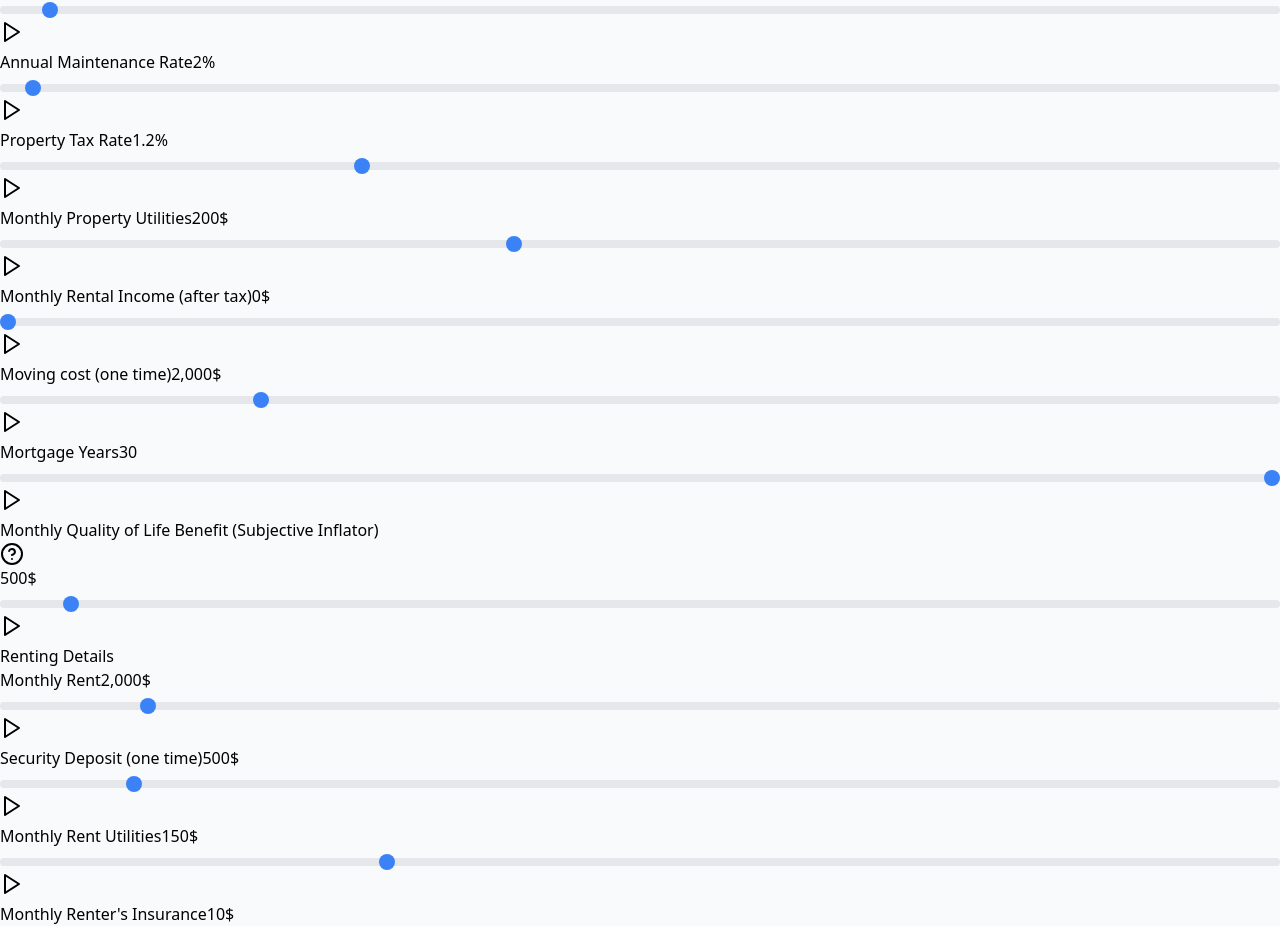
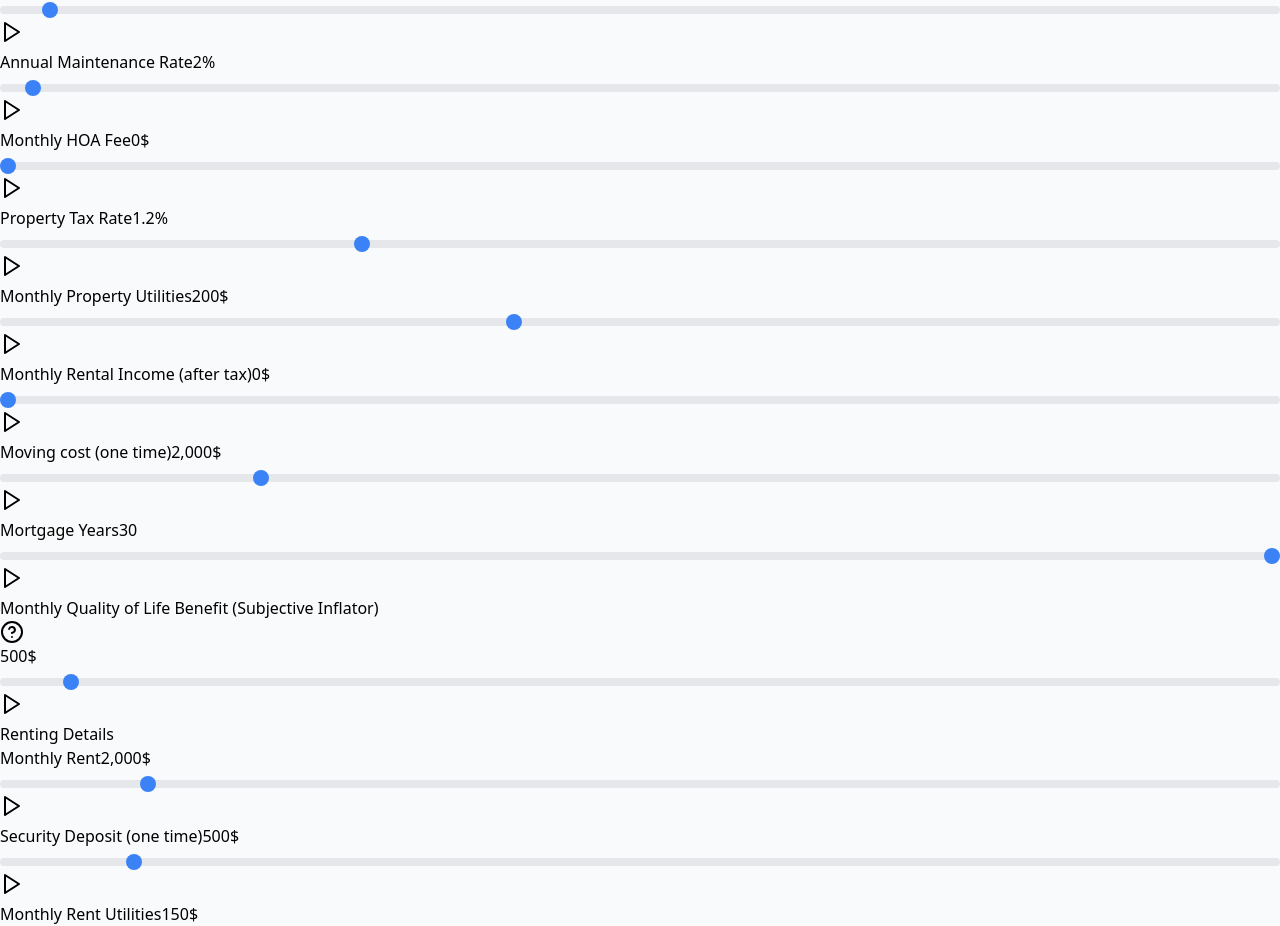
Before and after one commit to MaksimDan/housing-calculator, a React (Vite) app: page / in a window 1280 px wide. Shown: the part 892-1818 px from the top of the page. Built offline with nearby package versions, Linux system fonts and the light colour scheme.

Commit message:
add hoa fee lever

```diff
--- a/src/HousingCalculator.tsx
+++ b/src/HousingCalculator.tsx
@@ -48,6 +48,7 @@ const HousingCalculator = () => {
   const [propertyTaxRate, setPropertyTaxRate] = usePersistedState('housing-propertyTaxRate', 1.2);
   const [closingCostPercent, setClosingCostPercent] = usePersistedState('housing-closingCost', 3);
   const [annualMaintenanceRate, setannualMaintenanceRate] = usePersistedState('housing-maintenanceRate', 2);
+  const [monthlyHOAFee, setMonthlyHOAFee] = usePersistedState('housing-hoaFee', 0);
 
   // Rental Related - Inputs for rental scenario and potential rental income
   const [monthlyRent, setMonthlyRent] = usePersistedState('housing-monthlyRent', 2000);
@@ -62,7 +63,7 @@ const HousingCalculator = () => {
   const [monthlyRenterInsurance, setMonthlyRenterInsurance] = usePersistedState('housing-renterInsurance', 10);
   const [monthlyRentUtilities, setMonthlyRentUtilities] = usePersistedState('housing-rentUtilities', 150);
   const [monthlyPropertyUtilities, setMonthlyPropertyUtilities] = usePersistedState('housing-propertyUtilities', 200);
-  const [monthyQualityOfLife, setMonthyQualityOfLife] = usePersistedState('housing-qualityOfLife', 500);
+  const [monthlyQualityOfLife, setMonthlyQualityOfLife] = usePersistedState('housing-qualityOfLife', 500);
 
   // Annual Growth/Return Rates
   const [homeAppreciation, setHomeAppreciation] = usePersistedState('housing-appreciation', 4.5);
@@ -96,6 +97,7 @@ const HousingCalculator = () => {
     setPropertyTaxRate(1.2);
     setClosingCostPercent(3);
     setannualMaintenanceRate(2);
+    setMonthlyHOAFee(0);
     setMonthlyRent(2000);
     setMonthlyRentalIncome(0);
     setRentDeposit(500);
@@ -104,7 +106,7 @@ const HousingCalculator = () => {
     setMonthlyRenterInsurance(10);
     setMonthlyRentUtilities(150);
     setMonthlyPropertyUtilities(200);
-    setMonthyQualityOfLife(500);
+    setMonthlyQualityOfLife(500);
     setHomeAppreciation(4.5);
     setInvestmentReturn(8);
     setRentIncrease(3);
@@ -209,7 +211,8 @@ const HousingCalculator = () => {
       initialMonthlyHomeInsurance +
       initialMonthlyMaintenance +
       initialMonthlyPMI +
-      monthlyPropertyUtilities;
+      monthlyPropertyUtilities +
+      monthlyHOAFee;
 
     if (initialTotalMonthlyHousingCosts > initialMonthlyTakeHome) {
       return {
@@ -254,7 +257,8 @@ const HousingCalculator = () => {
         monthlyHomeInsurance +
         monthlyMaintenance +
         monthlyPMI +
-        monthlyPropertyUtilities;
+        monthlyPropertyUtilities +
+        monthlyHOAFee;
 
       // Calculate net monthly cost after rental income and tax benefits
       const monthlyTaxBenefit = yearlyTaxSavings / 12;
@@ -309,7 +313,7 @@ const HousingCalculator = () => {
         mortgageBalance = mortgageBreakdown.endingBalance;
 
         // Quality of life benefit (if any) added to buying scenario
-        const yearlyQualityOfLifeBenefit = monthyQualityOfLife * 12;
+        const yearlyQualityOfLifeBenefit = monthlyQualityOfLife * 12;
 
         // Calculate monthly return rate
         const monthlyReturn = investmentReturn / 100 / 12;
@@ -358,8 +362,8 @@ const HousingCalculator = () => {
     monthlyPropertyUtilities, salaryGrowthRate, initialInvestment,
     annualSalaryBeforeTax, effectiveTaxRate,
     standardDeduction, monthlyRentalIncome, movingCostBuying,
-    rentDeposit, PMIRate, annualMaintenanceRate, monthyQualityOfLife,
-    mortgageYears, movingCostRenting
+    rentDeposit, PMIRate, annualMaintenanceRate, monthlyQualityOfLife,
+    mortgageYears, movingCostRenting, monthlyHOAFee
   ]);
 
   const isValidProjectionData = (data) => Array.isArray(data) && !data.error;
@@ -403,8 +407,8 @@ const HousingCalculator = () => {
             strokeLinecap="round"
             strokeLinejoin="round"
           >
-    <path d="M3 12a9 9 0 1 0 9-9 9.75 9.75 0 0 0-6.74 2.74L3 8"/>
-    <path d="M3 3v5h5"/>
+            <path d="M3 12a9 9 0 1 0 9-9 9.75 9.75 0 0 0-6.74 2.74L3 8" />
+            <path d="M3 3v5h5" />
           </svg>
         </button>
 
@@ -514,6 +518,15 @@ const HousingCalculator = () => {
               suffix="%"
             />
             <AnimatedInput
+              label="Monthly HOA Fee"
+              value={monthlyHOAFee}
+              onChange={setMonthlyHOAFee}
+              min={0}
+              max={3000}
+              step={1}
+              suffix="$"
+            />
+            <AnimatedInput
               label="Property Tax Rate"
               value={propertyTaxRate}
               onChange={setPropertyTaxRate}
@@ -572,8 +585,8 @@ const HousingCalculator = () => {
                   </div>
                 </div>
               }
-              value={monthyQualityOfLife}
-              onChange={setMonthyQualityOfLife}
+              value={monthlyQualityOfLife}
+              onChange={setMonthlyQualityOfLife}
               min={0}
               max={10000}
               step={100}
```
Also changed, not shown: 1 other file (tests, documents, lock files or other folders). Lines whose indentation alone changed are shown as unchanged.
